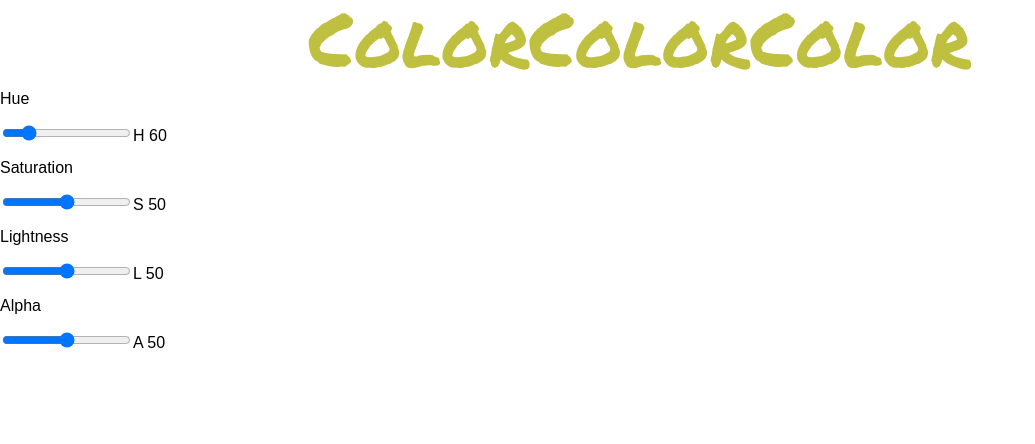
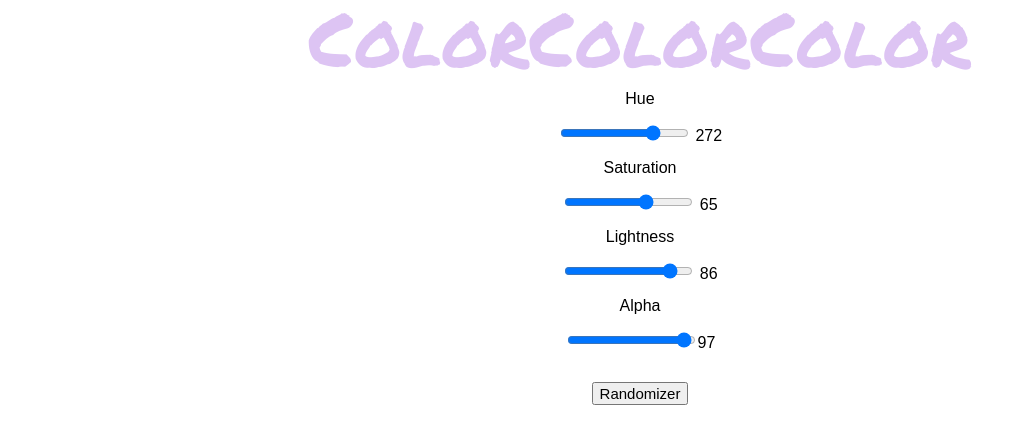
Before and after one commit to chadlada/ColorPicker, a React (Vite) app: page / in a window 1280 px wide. Shown: the top 444 px of the page, without its empty margins (0-1035 px from the left). Built offline with nearby package versions, Linux system fonts and the light colour scheme; a web font is replaced by a local one.

Commit message:
Randomizer button work Random color for header each time page loads

```diff
--- a/src/components/ColorPicker.tsx
+++ b/src/components/ColorPicker.tsx
@@ -2,10 +2,10 @@ import React, { useState } from 'react'
 
 export function ColorPicker() {
   // HOOKS//       const .....
-  const [hue, setHue] = useState('60')
-  const [saturation, setSaturation] = useState('50')
-  const [lightness, setLightness] = useState('50')
-  const [alpha, setAlpha] = useState('50')
+  const [hue, setHue] = useState(Math.floor(Math.random() * 361))
+  const [saturation, setSaturation] = useState(Math.floor(Math.random() * 101))
+  const [lightness, setLightness] = useState(Math.floor(Math.random() * 101))
+  const [alpha, setAlpha] = useState(Math.floor(Math.random() * 101))
 
   const newColor = `hsla(${hue},${saturation}%,${lightness}%,${alpha}`
   const newStyle = { color: newColor }
@@ -13,30 +13,37 @@ export function ColorPicker() {
   // FUNCTIONS
   function handleHueRange(event: React.ChangeEvent<HTMLInputElement>) {
     event.preventDefault()
-    setHue(event.target.value)
+    setHue(Number(event.target.value))
   }
   function handleSaturationRange(event: React.ChangeEvent<HTMLInputElement>) {
     event.preventDefault()
-    setSaturation(event.target.value)
+    setSaturation(Number(event.target.value))
   }
   function handleLightnessRange(event: React.ChangeEvent<HTMLInputElement>) {
     event.preventDefault()
-    setLightness(event.target.value)
+    setLightness(Number(event.target.value))
   }
   function handleAlphaRange(event: React.ChangeEvent<HTMLInputElement>) {
     event.preventDefault()
-    setAlpha(event.target.value)
+    setAlpha(Number(event.target.value))
+  }
+
+  function HandleRandomColorButtonClick() {
+    setHue(Math.floor(Math.random() * 361))
+    setSaturation(Math.floor(Math.random() * 101))
+    setLightness(Math.floor(Math.random() * 101))
+    setAlpha(Math.floor(Math.random() * 101))
   }
 
   return (
-    <div>
-      <section>
+    <main>
       <header style={newStyle}>
         <div className="color1">Color</div>
         <div className="color2">Color</div>
         <div className="color3">Color</div>
       </header>
 
+      <section>
         <p>Hue</p>
         <input
           id="hue"
@@ -47,7 +54,7 @@ export function ColorPicker() {
           max="360"
           value={hue}
         />
-        <label htmlFor="Hue">H {hue}</label>
+        <label htmlFor="Hue"> {hue}</label>
 
         <p>Saturation</p>
         <input
@@ -59,7 +66,7 @@ export function ColorPicker() {
           max="100"
           value={saturation}
         />
-        <label htmlFor="Saturation">S {saturation}</label>
+        <label htmlFor="Saturation"> {saturation}</label>
 
         <p>Lightness</p>
         <input
@@ -71,7 +78,7 @@ export function ColorPicker() {
           max="100"
           value={lightness}
         />
-        <label htmlFor="Lightness">L {lightness}</label>
+        <label htmlFor="Lightness"> {lightness}</label>
 
         <p>Alpha</p>
         <input
@@ -83,8 +90,12 @@ export function ColorPicker() {
           max="100"
           value={alpha}
         />
-        <label htmlFor="Alpha">A {alpha}</label>
+        <label htmlFor="Alpha">{alpha}</label>
       </section>
+      <br></br>
+      <div className="button">
+        <button onClick={HandleRandomColorButtonClick}>Randomizer</button>
       </div>
+    </main>
   )
 }
--- a/src/index.scss
+++ b/src/index.scss
@@ -30,3 +30,28 @@ header .color3 {
   font-size: 75px;
   font-family: 'Permanent Marker', cursive;
 }
+
+#hue {
+  // display: flex;
+  justify-content: center;
+}
+
+p {
+  text-align: center;
+}
+
+section {
+  text-align: center;
+}
+
+div .button {
+  display: flex;
+  justify-content: center;
+  padding: 15px 32px;
+  font-size: 12px;
+  // text-align: center;
+}
+
+button {
+  font-size: 15px;
+}
```
Lines whose indentation alone changed are shown as unchanged.
